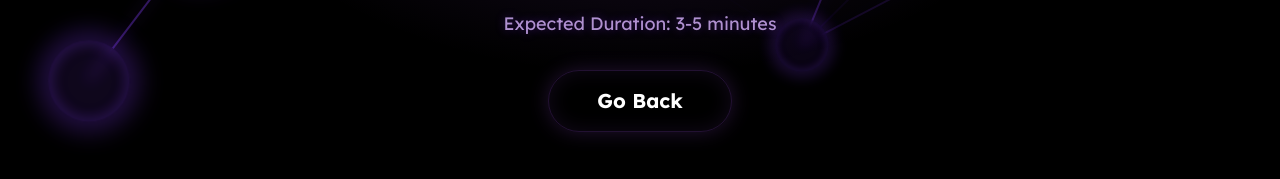
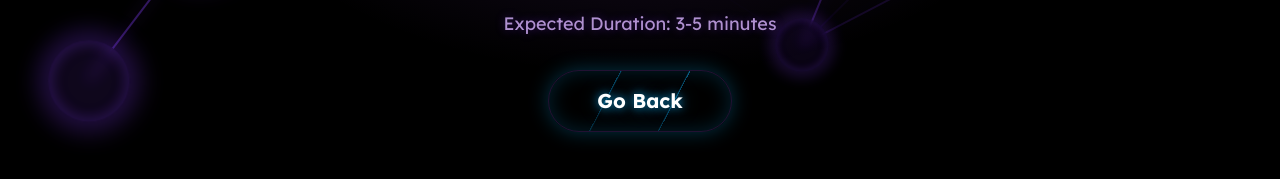
Before and after one commit to eneanushi/UTeach, a React (Vite) app: page /coming-soon in a window 1280 px wide. Shown: the part 607-786 px from the top of the page. Built offline with nearby package versions, Linux system fonts and the light colour scheme.

Commit message:
buttons ui

```diff
--- a/src/App.jsx
+++ b/src/App.jsx
@@ -47,14 +47,14 @@ const Hero = () => {
           The world needs more STEM teachers. Start your journey today.
         </p>
         <div className="flex gap-4 fade-in" style={{animationDelay: '0.6s'}}>
-          <button className="btn-primary px-8 py-3 neon-button">
-            Get Started
+          <button className="btn-primary px-8 py-3 neon-button group">
+            <span className="neon-text">Get Started</span>
           </button>
           <button
             onClick={handleWatchVideo}
-            className="btn-primary px-8 py-3 neon-button"
+            className="btn-primary px-8 py-3 neon-button group"
           >
-            Watch Video
+            <span className="neon-text">Watch Video</span>
           </button>
         </div>
       </div>
@@ -215,8 +215,8 @@ const Programs = () => {
         ))}
       </div>
       <div className="flex justify-center mt-6 fade-in" style={{animationDelay: '0.6s'}}>
-        <button className="btn-primary px-8 py-3 neon-button">
-          <span className="truncate">Explore All Programs</span>
+        <button className="btn-primary px-8 py-3 neon-button group">
+          <span className="neon-text truncate">Explore All Programs</span>
         </button>
       </div>
     </div>
@@ -230,9 +230,9 @@ const CallToAction = () => {
       <h2 className="text-3xl md:text-4xl font-bold mb-8 fade-in">
         Ready to make a difference?
       </h2>
-      <button className="btn-primary px-8 py-3 neon-button"
+      <button className="btn-primary px-8 py-3 neon-button group"
               style={{animationDelay: '0.3s'}}>
-        Apply Now
+        <span className="neon-text">Apply Now</span>
       </button>
     </div>
   )
--- a/src/components/ComingSoon.jsx
+++ b/src/components/ComingSoon.jsx
@@ -85,11 +85,11 @@ const ComingSoon = () => {
 
         {/* Button with hover effects */}
         <button
-          className="animate-on-mount opacity-0 btn-primary text-xl px-12 py-4 neon-button"
+          className="animate-on-mount opacity-0 btn-primary text-xl px-12 py-4 neon-button group"
           onClick={handleGoBack}
         >
-          <span className="relative z-10">Go Back</span>
-          <div className="absolute inset-0 bg-gradient-to-r from-purple-600/5 to-purple-800/5
+          <span className="relative z-10 neon-text">Go Back</span>
+          <div className="absolute inset-0 bg-gradient-to-r from-sky-600/5 to-sky-800/5
                         transform scale-x-0 group-hover:scale-x-100
                         transition-transform duration-500 origin-left"></div>
         </button>
--- a/src/index.css
+++ b/src/index.css
@@ -58,7 +58,7 @@
       0 0 0 4px rgba(168, 85, 247, 0.1);
   }
 
-  /* Button styles */
+  /* Updated Button styles */
   .btn-primary {
     @apply relative overflow-hidden;
     @apply bg-transparent text-white rounded-full font-bold;
@@ -70,25 +70,64 @@
     @apply hover:bg-purple-500/10;
     @apply hover:scale-105;
     @apply backdrop-blur-[1px];
+    position: relative;
   }
 
-  /* Define new specific button styles */
+  .btn-primary::after {
+    content: '';
+    position: absolute;
+    inset: -1px;
+    border-radius: 9999px;
+    background: linear-gradient(90deg,
+      transparent 0%,
+      #0ea5e9 45%,
+      #60a5fa 50%,
+      #0ea5e9 55%,
+      transparent 100%
+    );
+    background-size: 400% 100%;
+    animation: neonBeam 3s linear infinite;
+    opacity: 1;
+    z-index: -1;
+    mask:
+      linear-gradient(#fff 0 0) content-box,
+      linear-gradient(#fff 0 0);
+    mask-composite: exclude;
+    padding: 1px;
+  }
+
+  .btn-primary:hover::after {
+    opacity: 1;
+  }
+
+  @keyframes neonBeam {
+    0% {
+      background-position: 400% 0;
+      transform: rotate(0deg);
+    }
+    100% {
+      background-position: -400% 0;
+      transform: rotate(360deg);
+    }
+  }
+
+  /* Neon button with beam effect */
   .neon-button {
     @apply relative overflow-hidden;
     @apply bg-transparent;
     @apply transition-all duration-300;
-    box-shadow: 0 0 20px rgba(168,85,247,0.2), inset 0 0 20px rgba(168,85,247,0.1);
+    box-shadow: 0 0 20px rgba(14,165,233,0.3), inset 0 0 20px rgba(14,165,233,0.2);
   }
 
   .neon-button:hover {
-    @apply bg-purple-500/10;
-    box-shadow: 0 0 25px rgba(168,85,247,0.3), inset 0 0 25px rgba(168,85,247,0.2);
+    @apply bg-sky-500/10;
+    box-shadow: 0 0 25px rgba(14,165,233,0.4), inset 0 0 25px rgba(14,165,233,0.3);
   }
 
   .neon-button::before {
     content: '';
     @apply absolute inset-0 rounded-full;
-    background: linear-gradient(90deg, rgba(168,85,247,0.1), rgba(168,85,247,0.05));
+    background: linear-gradient(90deg, rgba(14,165,233,0.1), rgba(56,189,248,0.05));
     opacity: 0;
     transition: opacity 0.3s ease;
   }
@@ -97,9 +136,10 @@
     opacity: 1;
   }
 
-  /* Remove the old neon button styles */
-  .neon-button-main, .neon-button-coming-soon {
-    @apply neon-button;
+  /* Add new class for text glow effect */
+  .neon-text {
+    text-shadow: 0 0 10px rgba(14,165,233,0.8),
+                 0 0 20px rgba(14,165,233,0.4);
   }
 
   /* Animation components */
```
